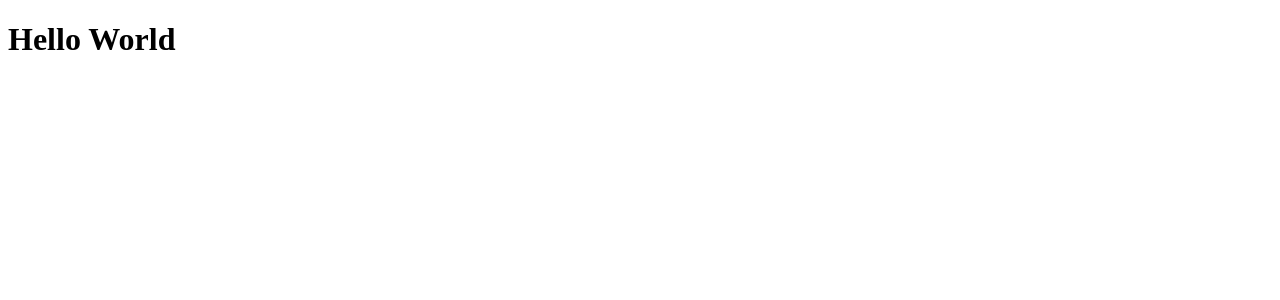
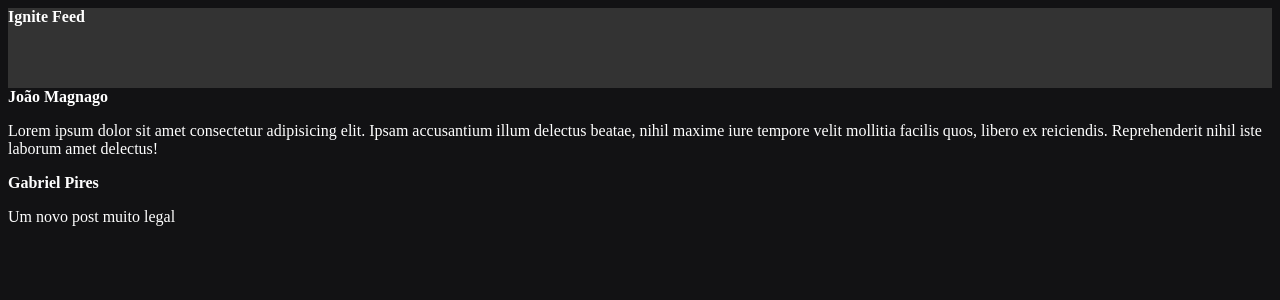
Before and after one commit to JoaoMagnago/ignite-01-fundamentos-reactjs, a React (Vite) app: page / in a window 1280 px wide. Shown: the top 300 px of the page. Built offline with nearby package versions, Linux system fonts and the light colour scheme.

Commit message:
feat: create header component and initial styles

```diff
--- a/src/App.jsx
+++ b/src/App.jsx
@@ -1,8 +1,22 @@
-function App() {
+import { Post } from "./Post"
+import { Header } from "./components/Header"
 
+import './styles.css'
+
+export function App() {
   return (
-    <h1>Hello World</h1>
+    <div>
+      <Header />
+
+      <Post
+        author="João Magnago"
+        content="Lorem ipsum dolor sit amet consectetur adipisicing elit. Ipsam accusantium illum delectus beatae, nihil maxime iure tempore velit mollitia facilis quos, libero ex reiciendis. Reprehenderit nihil iste laborum amet delectus!"
+      />
+
+      <Post
+        author="Gabriel Pires"
+        content="Um novo post muito legal"
+      />
+    </div>
   )
 }
-
-export default App
--- /dev/null
+++ b/src/Post.jsx
@@ -0,0 +1,11 @@
+/* eslint-disable react/prop-types */
+export function Post(props) {
+  return (
+    <div>
+      <strong>{props.author}</strong>
+      <p>{props.content}</p>
+    </div>
+  )
+}
+
+export default Post
--- /dev/null
+++ b/src/components/Header.jsx
@@ -0,0 +1,9 @@
+import styles from './Header.module.css';
+
+export function Header() {
+  return (
+    <header className={styles.header}>
+      <strong>Ignite Feed</strong>
+    </header>
+  );
+}
--- /dev/null
+++ b/src/components/Header.module.css
@@ -0,0 +1,4 @@
+.header {
+  background: #333;
+  height: 80px;
+}
--- a/src/main.jsx
+++ b/src/main.jsx
@@ -1,6 +1,6 @@
 import React from 'react'
 import ReactDOM from 'react-dom/client'
-import App from './App.jsx'
+import { App } from './App.jsx'
 
 ReactDOM.createRoot(document.getElementById('root')).render(
   <React.StrictMode>
--- /dev/null
+++ b/src/styles.css
@@ -0,0 +1,4 @@
+body {
+  background: #121214;
+  color: #fff
+}
--- a/vite.config.js
+++ b/vite.config.js
@@ -1,10 +1,10 @@
+import react from '@vitejs/plugin-react-swc'
 import { defineConfig } from 'vite'
-import react from '@vitejs/plugin-react-swc'
 
 // https://vitejs.dev/config/
 export default defineConfig({
   plugins: [react()],
   server: {
-    port: 4000
+    port: 3030
   }
 })
```
